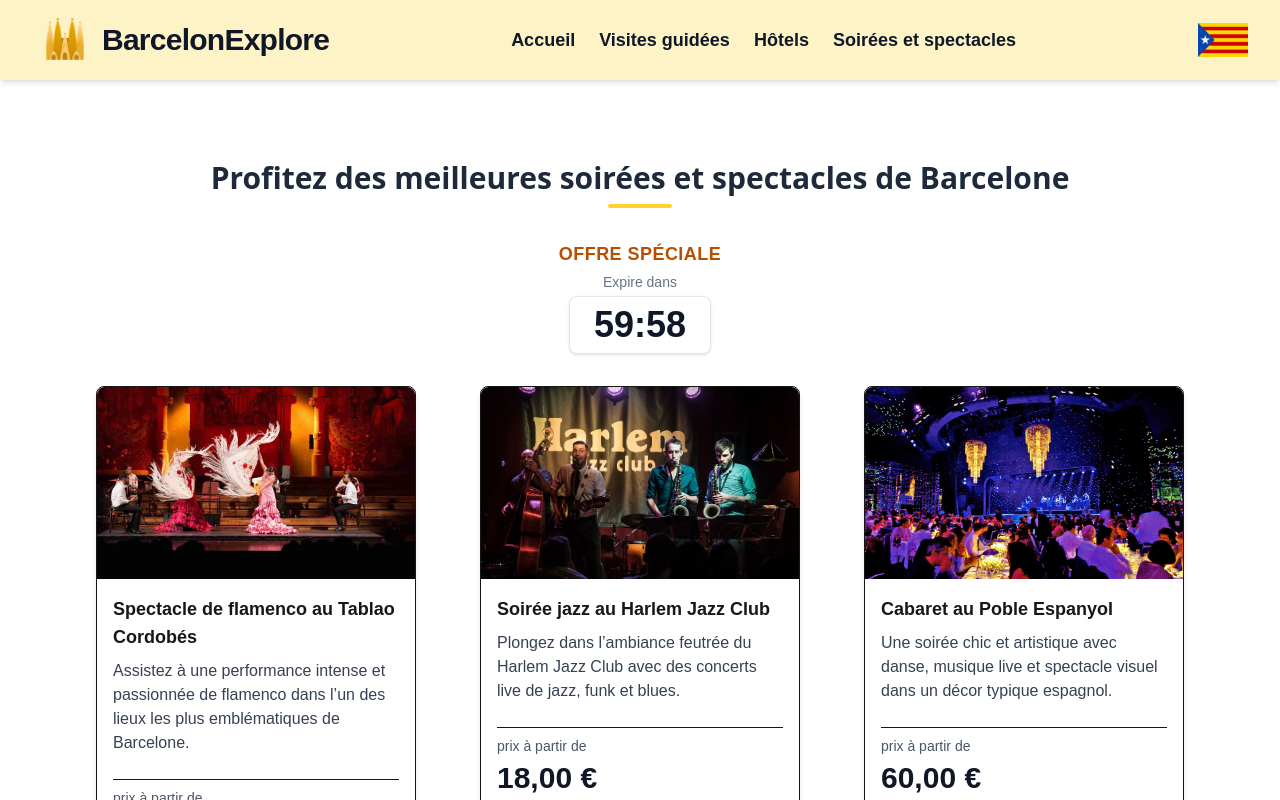
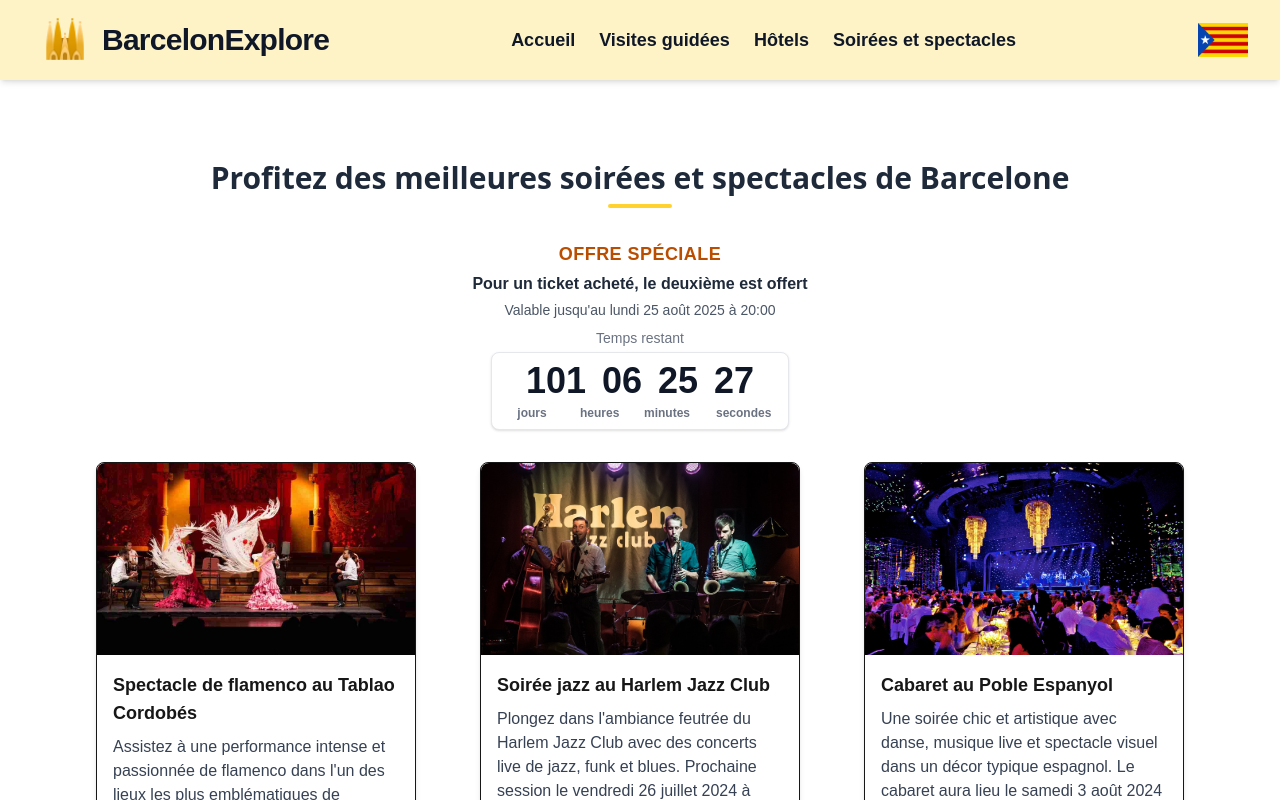
Before and after one commit to Tahaeizen/barcelonexplore, a Next.js app: page / in a window 1280 px wide. Both pictures are taken after a click on the button "Soirées et spectacles". Shown: the top 800 px of the page. Built offline with nearby package versions, Linux system fonts and the light colour scheme.

Commit message:
Adaptation du Timer

```diff
--- a/components/DisplaySoirees.jsx
+++ b/components/DisplaySoirees.jsx
@@ -1,7 +1,20 @@
 "use client";
 import Image from "next/image";
 
-export default function DisplaySoirees({ titre, image, description, prix }) {
+export default function DisplaySoirees({ titre, image, description, prix, date }) {
+  let descriptionWithDate = description;
+  if (date) {
+    const dateStr = new Date(date).toLocaleDateString('fr-FR', {
+      weekday: 'long',
+      day: 'numeric',
+      month: 'long',
+      year: 'numeric',
+      hour: '2-digit',
+      minute: '2-digit'
+    });
+    descriptionWithDate += `\nDate de l'événement : ${dateStr}`;
+  }
+
   return (
     <div className="m-4 border rounded-lg shadow-md bg-white flex flex-col h-full">
       {/* Image en haut */}
@@ -12,12 +25,12 @@
       <div className="flex-1 flex flex-col p-4">
         <div className="mb-4 min-h-[100px] flex flex-col">
           <h3 className="font-bold text-lg mb-2">{titre}</h3>
-          <p className="text-gray-700">{description}</p>
+          <p className="text-gray-700" style={{whiteSpace: 'pre-line'}}>{descriptionWithDate}</p>
         </div>
         <hr className="my-2" />
         <div className="mb-1 text-sm text-gray-600">prix à partir de</div>
         <div className="text-3xl font-bold text-gray-900 mb-1">{prix}</div>
-        <div className="text-xs text-gray-600">par personne selon le spectacle choisi</div>
+        <div className="text-xs text-gray-600">selon la place choisie</div>
       </div>
     </div>
   );
--- a/components/SoireesSpectacles.jsx
+++ b/components/SoireesSpectacles.jsx
@@ -6,6 +6,9 @@
 
 export default function SoireesSpectacles() {
   const [offerActive, setOfferActive] = useState(true);
+  const endDate = new Date(2025, 7, 25, 20, 0); // 25 août 2025 à 20h00
+  const now = new Date();
+  const timeLeft = Math.floor((endDate - now) / 1000);
 
   return (
     <section className="max-w-6xl flex w-full flex-col items-center mx-auto px-4 py-10 mb-24 scroll-mt-20">
@@ -16,15 +19,28 @@
         <div className="h-1 w-16 bg-amber-300 rounded"></div>
       </div>
 
-      {/* Timer only if offer active */}
+      {/* Timer si l'offre est active */}
       {offerActive && (
         <div className="flex flex-col items-center my-4">
           <span className="text-base md:text-lg font-semibold text-amber-700 uppercase tracking-wide mb-1">
             Offre spéciale
           </span>
-          <span className="text-sm text-gray-500 mb-1">Expire dans</span>
+          <span className="text-base text-gray-800 font-bold mb-1">
+            Pour un ticket acheté, le deuxième est offert
+          </span>
+          <div className="text-sm text-gray-600 mb-2">
+            Valable jusqu'au {endDate.toLocaleDateString('fr-FR', {
+              weekday: 'long',
+              day: 'numeric',
+              month: 'long',
+              year: 'numeric',
+              hour: '2-digit',
+              minute: '2-digit'
+            })}
+          </div>
+          <span className="text-sm text-gray-500 mb-1">Temps restant</span>
           <span className="bg-white border border-gray-200 rounded-lg px-6 py-2 shadow-sm text-3xl md:text-4xl font-bold text-gray-900">
-            <Timer compte={3600} onExpire={() => setOfferActive(false)} />
+            <Timer compte={timeLeft} onExpire={() => setOfferActive(false)} />
           </span>
         </div>
       )}
@@ -35,7 +51,7 @@
         </div>
       )}
 
-      {/* Show soirees only if offer active */}
+      {/* Montre les soiree si l'offre et active */}
       {offerActive && (
         <div className="grid grid-cols-1 md:grid-cols-2 lg:grid-cols-3 gap-8">
           {listeSoirees.map((soiree) => (
@@ -45,6 +61,7 @@
               image={soiree.image}
               description={soiree.description}
               prix={soiree.prix}
+              date={soiree.date}
             />
           ))}
         </div>
--- a/components/Timer.jsx
+++ b/components/Timer.jsx
@@ -14,13 +14,25 @@
     return () => clearInterval(intervalID);
   }, [decompte, onExpire]);
 
-
-  const minutes = Math.floor(decompte / 60);
+  const days = Math.floor(decompte / (24 * 3600));
+  const hours = Math.floor((decompte % (24 * 3600)) / 3600);
+  const minutes = Math.floor((decompte % 3600) / 60);
   const seconds = decompte % 60;
 
   return (
-    <span className="text-3xl md:text-4xl font-bold text-gray-900">
-      {minutes}:{seconds < 10 ? `0${seconds}` : seconds}
-    </span>
+    <div className="flex flex-col items-center">
+      <div className="flex space-x-4">
+        <span className="text-3xl md:text-4xl font-bold text-gray-900">{days.toString().padStart(2, '0')}</span>
+        <span className="text-3xl md:text-4xl font-bold text-gray-900">{hours.toString().padStart(2, '0')}</span>
+        <span className="text-3xl md:text-4xl font-bold text-gray-900">{minutes.toString().padStart(2, '0')}</span>
+        <span className="text-3xl md:text-4xl font-bold text-gray-900">{seconds.toString().padStart(2, '0')}</span>
+      </div>
+      <div className="flex space-x-8 mt-1">
+        <span className="text-xs text-gray-500 w-8 text-center">jours</span>
+        <span className="text-xs text-gray-500 w-8 text-center">heures</span>
+        <span className="text-xs text-gray-500 w-10 text-center">minutes</span>
+        <span className="text-xs text-gray-500 w-12 text-center">secondes</span>
+      </div>
+    </div>
   );
 }
--- a/public/json/soirees.json
+++ b/public/json/soirees.json
@@ -3,42 +3,48 @@
     "id": 1,
     "titre": "Spectacle de flamenco au Tablao Cordobés",
     "image": "/img/flamenco.webp",
-    "description": "Assistez à une performance intense et passionnée de flamenco dans l’un des lieux les plus emblématiques de Barcelone.",
-    "prix": "45,00 €"
+    "description": "Assistez à une performance intense et passionnée de flamenco dans l'un des lieux les plus emblématiques de Barcelone. Rendez-vous le samedi 20 juillet 2024 à 21h00 pour une soirée inoubliable.",
+    "prix": "45,00 €",
+    "date": "2024-07-20T21:00:00"
   },
   {
     "id": 2,
     "titre": "Soirée jazz au Harlem Jazz Club",
     "image": "/img/jazz.webp",
-    "description": "Plongez dans l’ambiance feutrée du Harlem Jazz Club avec des concerts live de jazz, funk et blues.",
-    "prix": "18,00 €"
+    "description": "Plongez dans l'ambiance feutrée du Harlem Jazz Club avec des concerts live de jazz, funk et blues. Prochaine session le vendredi 26 juillet 2024 à 20h30.",
+    "prix": "18,00 €",
+    "date": "2024-07-26T20:30:00"
   },
   {
     "id": 3,
     "titre": "Cabaret au Poble Espanyol",
     "image": "/img/chic.webp",
-    "description": "Une soirée chic et artistique avec danse, musique live et spectacle visuel dans un décor typique espagnol.",
-    "prix": "60,00 €"
+    "description": "Une soirée chic et artistique avec danse, musique live et spectacle visuel dans un décor typique espagnol. Le cabaret aura lieu le samedi 3 août 2024 à 22h00.",
+    "prix": "60,00 €",
+    "date": "2024-08-03T22:00:00"
   },
   {
     "id": 4,
     "titre": "Soirée tapas et guitare espagnole",
     "image": "/img/tapas.webp",
-    "description": "Dégustez des tapas traditionnelles tout en profitant d’un concert de guitare espagnole dans une ambiance conviviale.",
-    "prix": "38,00 €"
+    "description": "Dégustez des tapas traditionnelles tout en profitant d'un concert de guitare espagnole dans une ambiance conviviale. Rendez-vous le vendredi 9 août 2024 à 19h30.",
+    "prix": "38,00 €",
+    "date": "2024-08-09T19:30:00"
   },
   {
     "id": 5,
     "titre": "Spectacle de magie à El Rey de la Magia",
     "image": "/img/magie.webp",
-    "description": "Un spectacle interactif pour toute la famille dans l’un des plus anciens théâtres de magie d’Europe.",
-    "prix": "25,00 €"
+    "description": "Un spectacle interactif pour toute la famille dans l'un des plus anciens théâtres de magie d'Europe. Ne manquez pas la représentation du dimanche 18 août 2024 à 17h00.",
+    "prix": "25,00 €",
+    "date": "2024-08-18T17:00:00"
   },
   {
     "id": 6,
     "titre": "Concert pop-rock à la Sala Razzmatazz",
     "image": "/img/rock.webp",
-    "description": "Vibrez au rythme des meilleurs groupes pop-rock du moment dans cette salle mythique de Barcelone.",
-    "prix": "30,00 €"
+    "description": "Vibrez au rythme des meilleurs groupes pop-rock du moment dans cette salle mythique de Barcelone. Prochain concert le samedi 31 août 2024 à 21h30.",
+    "prix": "30,00 €",
+    "date": "2024-08-31T21:30:00"
   }
 ]
```
